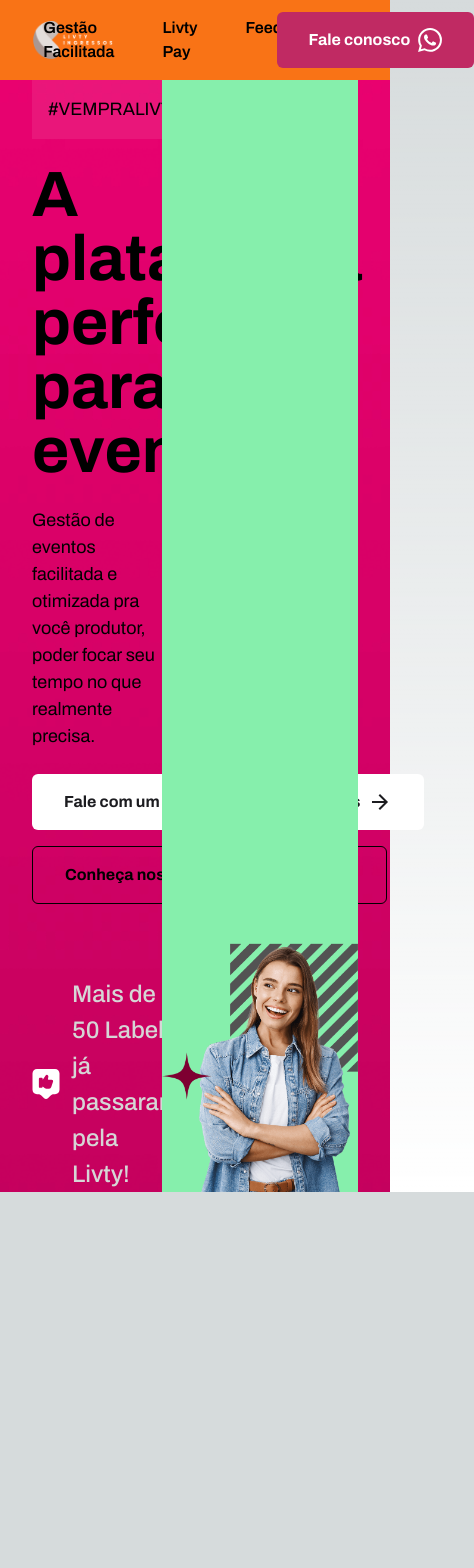
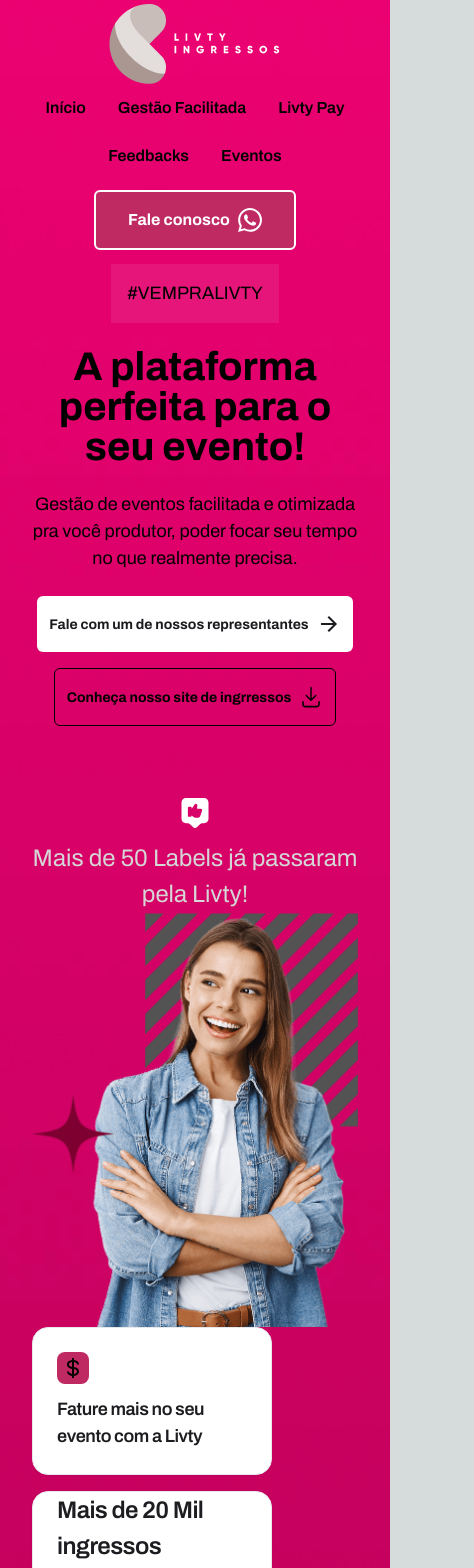
Before and after one commit to chrishenderson07/livty-ingressos, a Next.js app: page / in a window 390 px wide. Shown: the top 1568 px of the page, 474 px wide, since content can reach past the window. Before the commit the page ends 1192 px from the top, so only its background shows below. Built offline with nearby package versions, Linux system fonts and the light colour scheme.

Commit message:
feat: add responsive layout in header

```diff
--- a/app/(home)/_components/ButtonAnimation/index.tsx
+++ b/app/(home)/_components/ButtonAnimation/index.tsx
@@ -19,7 +19,7 @@
 
 	return (
 		<Button
-			className="bg-[#c02a63] px-8 py-7 rounded-[6px] font-bold text-base text-white flex gap-2 hover:bg-[#1C1C20] hover:text-white "
+			className="bg-[#c02a63] px-8 py-7 rounded-[6px] font-bold text-base text-white flex gap-2 hover:bg-[#1C1C20] hover:text-white border-solid border-[2px] border-white"
 			onMouseEnter={handleMouseEnter}
 			onMouseOut={handleMouseLeave}>
 			{label}
--- a/app/(home)/_components/MenuBar/index.tsx
+++ b/app/(home)/_components/MenuBar/index.tsx
@@ -7,16 +7,18 @@
 	const url =
 		'https://api.whatsapp.com/send?phone=551640423781&text=Ol%C3%A1%20Livty%20Ingressos,%20eu%20vim%20do%20seu%20site%20e%20gostaria%20de%20falar%20com%20um%20representante!'
 	return (
-		<nav className="container grid grid-cols-12 mx-auto bg-orange-500 py-2 ">
-			<div className="col-span-3 flex items-center">
-				<Image
-					src={require('../../../../public/image/Logo.webp')}
-					alt="Logo"
-				/>
+		<nav className="container grid grid-rows-3 md:grid-rows-1 grid-cols-1 md:grid-cols-12 mx-auto py-0 md:py-2 ">
+			<div className="row-span-1 md:col-span-3 flex items-center justify-center">
+				<Link href="/">
+					<Image
+						src={require('../../../../public/image/Logo.webp')}
+						alt="Logo"
+					/>
+				</Link>
 			</div>
 
-			<div className="col-span-6 flex items-center ">
-				<ul className="w-full flex justify-center gap-6">
+			<div className="row-span-1 md:col-span-6 flex items-center">
+				<ul className="w-full flex justify-center flex-wrap gap-2 md:gap-6">
 					<li className="animateMenu">
 						<Link href="/"> Início </Link>
 					</li>
@@ -35,7 +37,7 @@
 				</ul>
 			</div>
 
-			<div className="col-span-3 flex items-center">
+			<div className="row-span-1 md:col-span-3 flex items-center justify-center">
 				<Link href={url}>
 					<ButtonAnimation
 						label="Fale conosco"
--- a/app/(home)/page.tsx
+++ b/app/(home)/page.tsx
@@ -1,11 +1,15 @@
 'use client'
 import { Button } from '@/components/ui/button'
+import MenuBar from './_components/MenuBar'
+
+import { Card, CardHeader, CardTitle } from '@/components/ui/card'
+
 import Image from 'next/image'
 import Link from 'next/link'
 
 import { IoMdArrowForward } from 'react-icons/io'
 import { RxDownload } from 'react-icons/rx'
-import MenuBar from './_components/MenuBar'
+import { BiDollar } from 'react-icons/bi'
 
 const Home = () => {
 	const handleMouseEnter = (event: any) => {
@@ -24,22 +28,22 @@
 	return (
 		<header className="bg-imagem ">
 			<MenuBar />
-			<main className="container mx-auto flex h-full ">
-				<div className=" flex flex-col justify-center items-start gap-6 w-2/5 ">
+			<main className="container mx-auto md:flex h-full ">
+				<div className="flex flex-col justify-center items-center md:items-start gap-6 md:w-2/5 ">
 					<h3 className="p-4 text-lg uppercase bg-[rgba(255,255,255,0.08)] ">
 						#VEMPRALIVTY
 					</h3>
-					<h1 className="text-5xl font-bold leading-[100%]">
+					<h1 className="text-3xl md:text-5xl text-center  md:text-left font-bold leading-[100%]">
 						A plataforma perfeita para o seu evento!
 					</h1>
-					<p className="text-lg">
+					<p className="text-lg text-center md:left">
 						Gestão de eventos facilitada e otimizada pra você produtor, poder
 						focar seu tempo no que realmente precisa.
 					</p>
-					<div className="flex flex-col gap-4">
+					<div className="flex flex-col items-center md:items-start gap-4">
 						<Link href={url}>
 							<Button
-								className="bg-white px-8 py-7 rounded-[6px] font-bold text-base text-[#1C1C20] flex gap-2 hover:bg-[#1C1C20] hover:text-white "
+								className="bg-white px-3 md:px-8 py-7 rounded-[6px] font-bold mx-auto text-sm md:text-base text-[#1C1C20] flex gap-2 hover:bg-[#1C1C20] hover:text-white "
 								onMouseEnter={handleMouseEnter}
 								onMouseOut={handleMouseLeave}>
 								Fale com um de nossos representantes
@@ -49,7 +53,7 @@
 						<Link href={url}>
 							<Button
 								variant="outline"
-								className="px-8 py-7 rounded-[6px] font-bold text-base flex gap-2 hover:bg-white hover:text-[#1C1C20]"
+								className="px-3 md:px-8 py-7 rounded-[6px] font-bold text-sm  md:text-base flex gap-2 hover:bg-white hover:text-[#1C1C20]"
 								onMouseEnter={handleMouseEnter}
 								onMouseOut={handleMouseLeave}>
 								Conheça nosso site de ingrressos
@@ -57,21 +61,40 @@
 							</Button>
 						</Link>
 					</div>
-					<div className="info flex gap-3 mt-12">
+					<div className=" flex flex-col items-center md:items-start md:flex-row gap-3 mt-12">
 						<Image
 							src={require('../../public/image/icons/thumbUp.svg')}
 							alt="Instagram"
 						/>
-						<h4 className="text-[#D6D6D6] text-xl font-medium">
+						<h4 className="text-[#D6D6D6] text-xl font-normal text-center md:text-left">
 							Mais de 50 Labels já passaram pela Livty!
 						</h4>
 					</div>
 				</div>
-				<div className="flex flex-col justify-end bg-green-300">
+				<div className="flex flex-col justify-end relative">
 					<Image
 						src={require('../../public/image/model1.webp')}
 						alt="Modelo Livty Ingressos"
 					/>
+
+					<Card className="lg:absolute left-4 bottom-4 bg-white rounded-2xl w-60 md:w-72">
+						<CardHeader className="space-y-3">
+							<BiDollar
+								size={32}
+								className="p-1 bg-[#C02A63] rounded-[8px]"
+							/>
+							<CardTitle className="text-[#1D1D21] text-lg md:text-xl">
+								Fature mais no seu evento com a Livty
+							</CardTitle>
+						</CardHeader>
+					</Card>
+					<Card className="lg:absolute  p-0  right-4 top-1/2 bg-white rounded-2xl w-60 md:w-72 mt-4">
+						<CardHeader className="py-0">
+							<CardTitle className="text-[#1D1D21] text-xl">
+								Mais de 20 Mil ingressos vendidos
+							</CardTitle>
+						</CardHeader>
+					</Card>
 				</div>
 			</main>
 		</header>
--- a/app/globals.css
+++ b/app/globals.css
@@ -40,5 +40,5 @@
 }
 
 .animateMenu {
-	@apply transition-all duration-300 ease-in-out py-2 px-3 rounded-[6px] font-semibold hover:bg-white hover:text-[#c02a63];
+	@apply transition-all duration-300 ease-in-out py-2 px-3 rounded-[6px] font-semibold hover:bg-white hover:text-[#c02a63] cursor-pointer;
 }
--- /dev/null
+++ b/components/ui/card.tsx
@@ -0,0 +1,79 @@
+import * as React from "react"
+
+import { cn } from "@/lib/utils"
+
+const Card = React.forwardRef<
+  HTMLDivElement,
+  React.HTMLAttributes<HTMLDivElement>
+>(({ className, ...props }, ref) => (
+  <div
+    ref={ref}
+    className={cn(
+      "rounded-lg border bg-card text-card-foreground shadow-sm",
+      className
+    )}
+    {...props}
+  />
+))
+Card.displayName = "Card"
+
+const CardHeader = React.forwardRef<
+  HTMLDivElement,
+  React.HTMLAttributes<HTMLDivElement>
+>(({ className, ...props }, ref) => (
+  <div
+    ref={ref}
+    className={cn("flex flex-col space-y-1.5 p-6", className)}
+    {...props}
+  />
+))
+CardHeader.displayName = "CardHeader"
+
+const CardTitle = React.forwardRef<
+  HTMLParagraphElement,
+  React.HTMLAttributes<HTMLHeadingElement>
+>(({ className, ...props }, ref) => (
+  <h3
+    ref={ref}
+    className={cn(
+      "text-2xl font-semibold leading-none tracking-tight",
+      className
+    )}
+    {...props}
+  />
+))
+CardTitle.displayName = "CardTitle"
+
+const CardDescription = React.forwardRef<
+  HTMLParagraphElement,
+  React.HTMLAttributes<HTMLParagraphElement>
+>(({ className, ...props }, ref) => (
+  <p
+    ref={ref}
+    className={cn("text-sm text-muted-foreground", className)}
+    {...props}
+  />
+))
+CardDescription.displayName = "CardDescription"
+
+const CardContent = React.forwardRef<
+  HTMLDivElement,
+  React.HTMLAttributes<HTMLDivElement>
+>(({ className, ...props }, ref) => (
+  <div ref={ref} className={cn("p-6 pt-0", className)} {...props} />
+))
+CardContent.displayName = "CardContent"
+
+const CardFooter = React.forwardRef<
+  HTMLDivElement,
+  React.HTMLAttributes<HTMLDivElement>
+>(({ className, ...props }, ref) => (
+  <div
+    ref={ref}
+    className={cn("flex items-center p-6 pt-0", className)}
+    {...props}
+  />
+))
+CardFooter.displayName = "CardFooter"
+
+export { Card, CardHeader, CardFooter, CardTitle, CardDescription, CardContent }
```
Also changed, not shown: public/icons/Dolar.svg (added).
